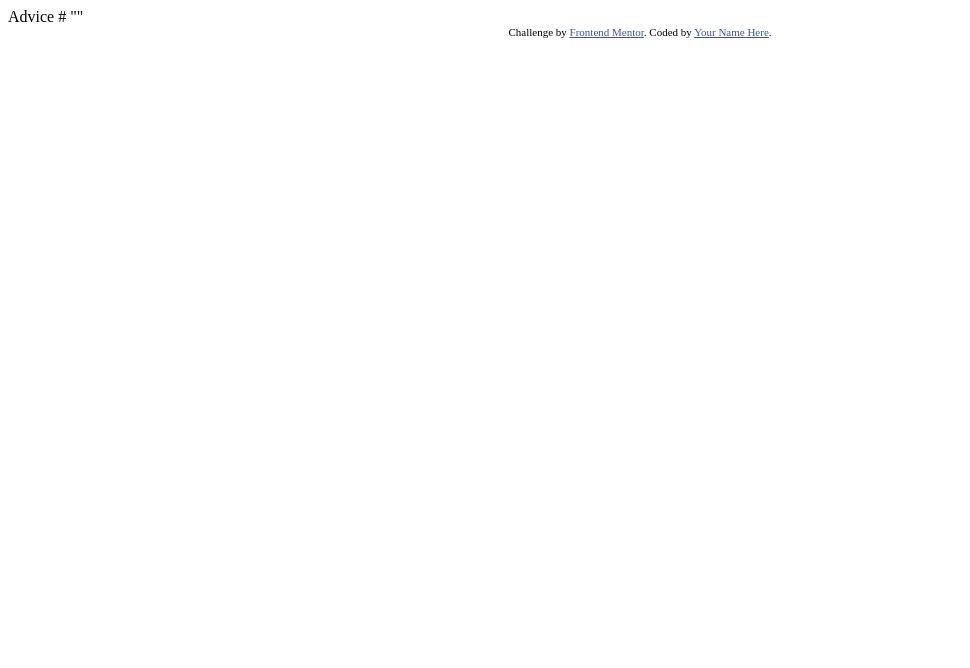
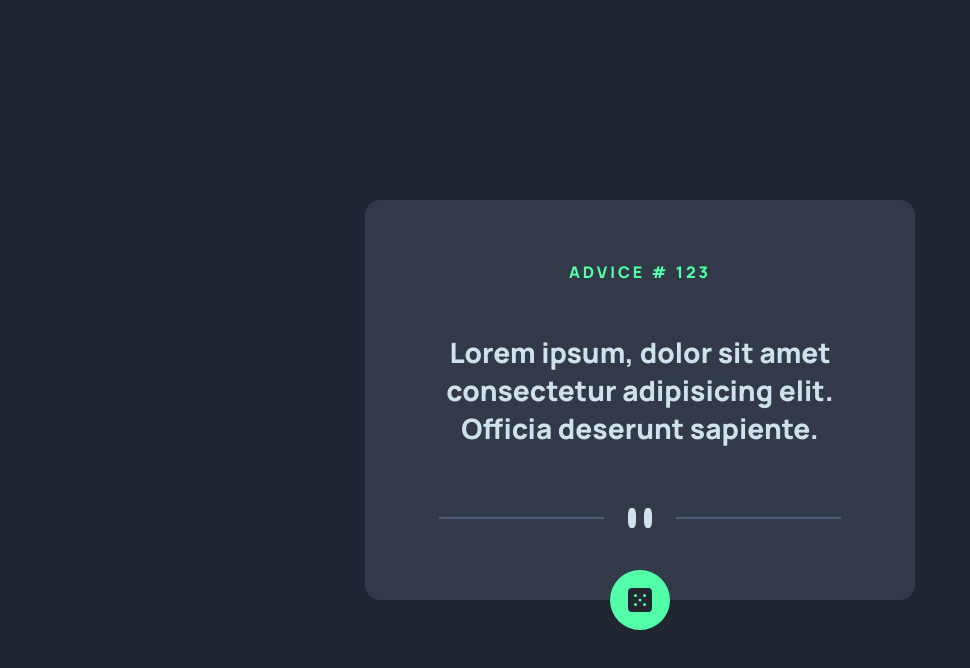
Before and after one commit to Irina-Dehtiarenko/advice_generator_from_frontentmentor, a plain HTML site: page index.html in a window 1280 px wide. Shown: the whole page, without its empty margins (0-970 px from the left). Drawn offline with Linux system fonts and the light colour scheme.

Commit message:
created a basic structure HTML and style CSS for example

```diff
--- a/index.html
+++ b/index.html
@@ -1,28 +1,53 @@
 <!DOCTYPE html>
 <html lang="en">
-<head>
-  <meta charset="UTF-8">
-  <meta name="viewport" content="width=device-width, initial-scale=1.0"> <!-- displays site properly based on user's device -->
+  <head>
+    <meta charset="UTF-8" />
+    <meta name="viewport" content="width=device-width, initial-scale=1.0" />
+    <link rel="preconnect" href="https://fonts.googleapis.com" />
+    <link rel="preconnect" href="https://fonts.gstatic.com" crossorigin />
+    <link
+      href="https://fonts.googleapis.com/css2?family=Manrope:wght@800&display=swap"
+      rel="stylesheet"
+    />
 
-  <link rel="icon" type="image/png" sizes="32x32" href="./images/favicon-32x32.png">
+    <link
+      rel="icon"
+      type="image/png"
+      sizes="32x32"
+      href="./images/favicon-32x32.png"
+    />
 
-  <title>Frontend Mentor | Advice generator app</title>
+    <link rel="stylesheet" href="./style.css" />
+    <title>Frontend Mentor | Advice generator app</title>
+  </head>
+  <body>
+    <div class="advices">
+      <p class="advice-id">Advice # <span>123</span></p>
+      <p class="advice-text">
+        Lorem ipsum, dolor sit amet consectetur adipisicing elit. Officia
+        deserunt sapiente.
+      </p>
+      <div class="accesories">
+        <div class="line left-line"></div>
+        <div class="oval left-oval"></div>
+        <div class="oval right-oval"></div>
+        <div class="line right-line"></div>
+      </div>
+      <!-- line ||(to są prawdopodobnie jakieś divy) line -->
+    </div>
+    <div class="random">
+      <div class="cube">
+        <img src="./images/icon-dice.svg" alt="cube for random" />
+      </div>
+    </div>
 
-  <!-- Feel free to remove these styles or customise in your own stylesheet 👍 -->
-  <style>
-    .attribution { font-size: 11px; text-align: center; }
-    .attribution a { color: hsl(228, 45%, 44%); }
-  </style>
-</head>
-<body>
+    <!-- poniżej będzie footer-->
 
-  Advice #<!-- Advice ID goes here -->
-
-  "<!-- Advice text goes here -->"
-
-  <div class="attribution">
-    Challenge by <a href="https://www.frontendmentor.io?ref=challenge" target="_blank">Frontend Mentor</a>.
-    Coded by <a href="#">Your Name Here</a>.
-  </div>
-</body>
+    <!-- <div class="attribution">
+      Challenge by
+      <a href="https://www.frontendmentor.io?ref=challenge" target="_blank"
+        >Frontend Mentor</a
+      >. Coded by <a href="#">Your Name Here</a>.
+    </div> -->
+  </body>
 </html>
--- /dev/null
+++ b/style.css
@@ -0,0 +1,104 @@
+:root {
+  --color-main: hsl(217, 19%, 24%);
+  --color-line: hsl(217, 19%, 38%);
+  --color-advice: hsl(193, 38%, 86%);
+  --color-accesories: hsl(150, 100%, 66%);
+  --color-body: hsl(218, 23%, 16%);
+}
+
+* {
+  margin: 0;
+  padding: 0;
+  box-sizing: border-box;
+}
+
+body {
+  display: flex;
+  align-items: center;
+  justify-content: center;
+  flex-direction: column;
+  height: 100vh;
+  background: var(--color-body);
+  font-family: "Manrope", sans-serif;
+}
+div.advices {
+  display: flex;
+  flex-direction: column;
+  align-items: center;
+  justify-content: center;
+  width: 550px;
+  height: 400px;
+  background: var(--color-main);
+  border-radius: 15px;
+}
+
+p.advice-id {
+  margin-top: 40px;
+  color: var(--color-accesories);
+  text-transform: uppercase;
+  letter-spacing: 3px;
+}
+p.advice-text {
+  margin: 50px;
+  font-size: 28px;
+  text-align: center;
+  color: var(--color-advice);
+}
+div.accesories {
+  display: flex;
+  flex-direction: row;
+  justify-content: center;
+  align-items: center;
+  width: 100%;
+  margin-bottom: 40px;
+}
+div.line {
+  width: 30%;
+  height: 2px;
+  margin: 20px;
+  background: var(--color-line);
+}
+div.oval {
+  width: 8px;
+  height: 20px;
+  margin: 0 4px;
+  background: var(--color-advice);
+  border-radius: 35%;
+}
+div.random {
+  position: relative;
+}
+div.cube {
+  display: flex;
+  justify-content: center;
+  align-items: center;
+  position: absolute;
+  top: -30px;
+  left: -30px;
+
+  width: 60px;
+  height: 60px;
+
+  background: var(--color-accesories);
+  border-radius: 50%;
+}
+
+/*
+
+- Light Cyan: hsl(193, 38%, 86%)
+- Neon Green: hsl(150, 100%, 66%)
+
+### Neutral
+
+- Grayish Blue: hsl(217, 19%, 38%)
+- Dark Grayish Blue: hsl(217, 19%, 24%)
+- Dark Blue: hsl(218, 23%, 16%) */
+
+/* Poniższe style były domyślne */
+/* .attribution {
+  font-size: 11px;
+  text-align: center;
+}
+.attribution a {
+  color: hsl(228, 45%, 44%);
+} */
```
